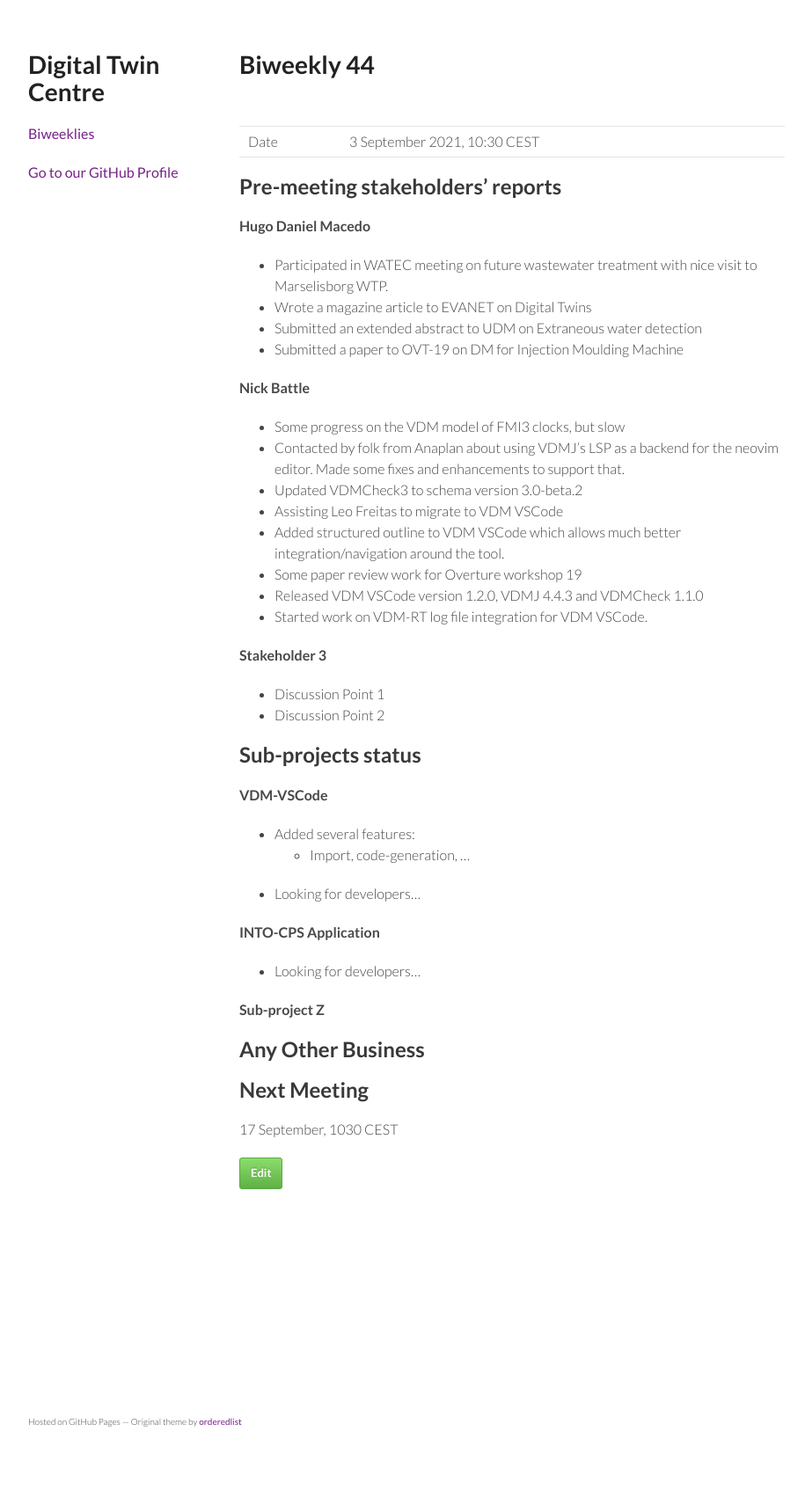
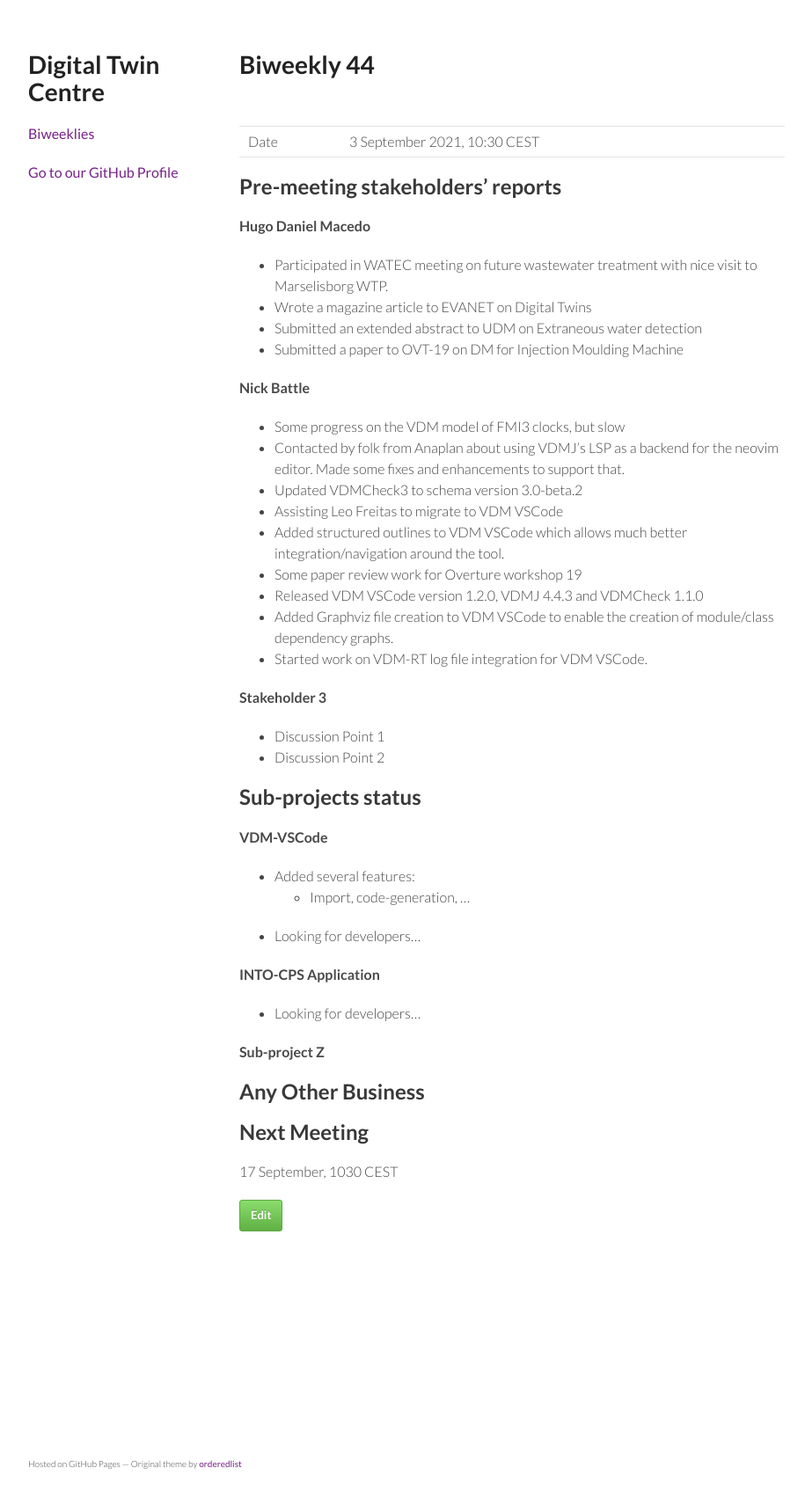
Before and after one commit to digitaltwincentre/digitaltwincentre.github.io, a Jekyll site: the page built from _biweeklies/Biweekly-44.md, in a window 1280 px wide. Shown: the whole page at 88% size, without its empty margins (178-1093 px from the left). Built offline with Jekyll 4.4.1, drawn with Linux system fonts in a browser that asks for light colours; nearby versions of some CDN libraries; before the commit the page ends 1646 px from its top, so only the background shows below that.

Commit message:
Update Biweekly-44.md

```diff
--- a/_biweeklies/Biweekly-44.md
+++ b/_biweeklies/Biweekly-44.md
@@ -32,9 +32,10 @@ date: 3 September 2021, 1030 CEST
 * Contacted by folk from Anaplan about using VDMJ's LSP as a backend for the neovim editor. Made some fixes and enhancements to support that.
 * Updated VDMCheck3 to schema version 3.0-beta.2
 * Assisting Leo Freitas to migrate to VDM VSCode
-* Added structured outline to VDM VSCode which allows much better integration/navigation around the tool.
+* Added structured outlines to VDM VSCode which allows much better integration/navigation around the tool.
 * Some paper review work for Overture workshop 19
 * Released VDM VSCode version 1.2.0, VDMJ 4.4.3 and VDMCheck 1.1.0
+* Added Graphviz file creation to VDM VSCode to enable the creation of module/class dependency graphs.
 * Started work on VDM-RT log file integration for VDM VSCode.
 
 #### Stakeholder 3
```
